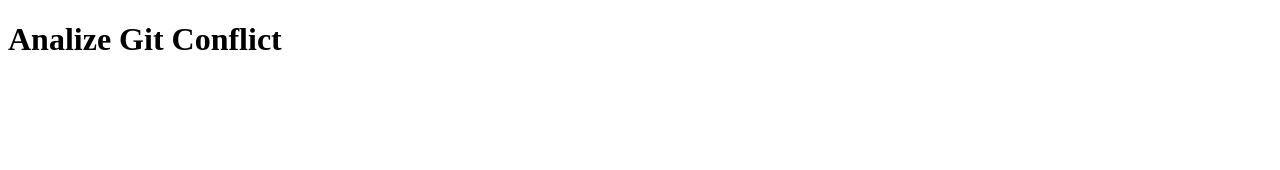
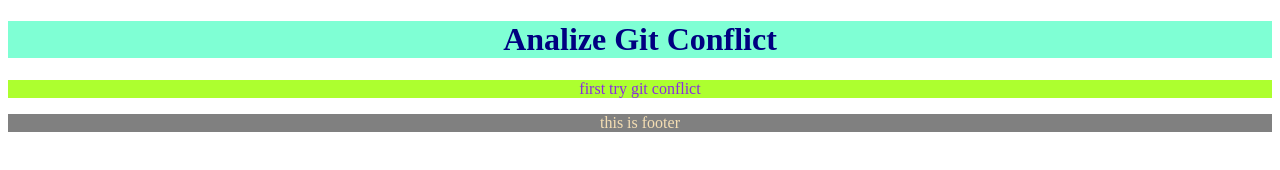
Before and after one commit to TanzilalGummilang/try_git-conflict, a plain HTML site: page index.html in a window 1280 px wide. Drawn offline with Linux system fonts and the light colour scheme.

Commit message:
first try git conflict

```diff
--- /dev/null
+++ b/css/index.css
@@ -0,0 +1,18 @@
+* {
+    text-align: center;
+}
+
+.header {
+    background: aquamarine;
+    color: navy;
+}
+
+.main-content {
+    background: greenyellow;
+    color: blueviolet;
+}
+
+.footer {
+    background: grey;
+    color: wheat;
+}
--- a/index.html
+++ b/index.html
@@ -5,10 +5,20 @@
     <meta http-equiv="X-UA-Compatible" content="IE=edge">
     <meta name="viewport" content="width=device-width, initial-scale=1.0">
     <title>Git Conflict</title>
+
+    <link rel="stylesheet" href="css/index.css">
 </head>
 <body>
 
-    <h1>Analize Git Conflict</h1>
+    <div class="header">
+        <h1>Analize Git Conflict</h1>
+    </div>
+    <div class="main-content">
+        <p>first try git conflict</p>
+    </div>
+    <div class="footer">
+        this is footer
+    </div>
 
 </body>
 </html>
```
